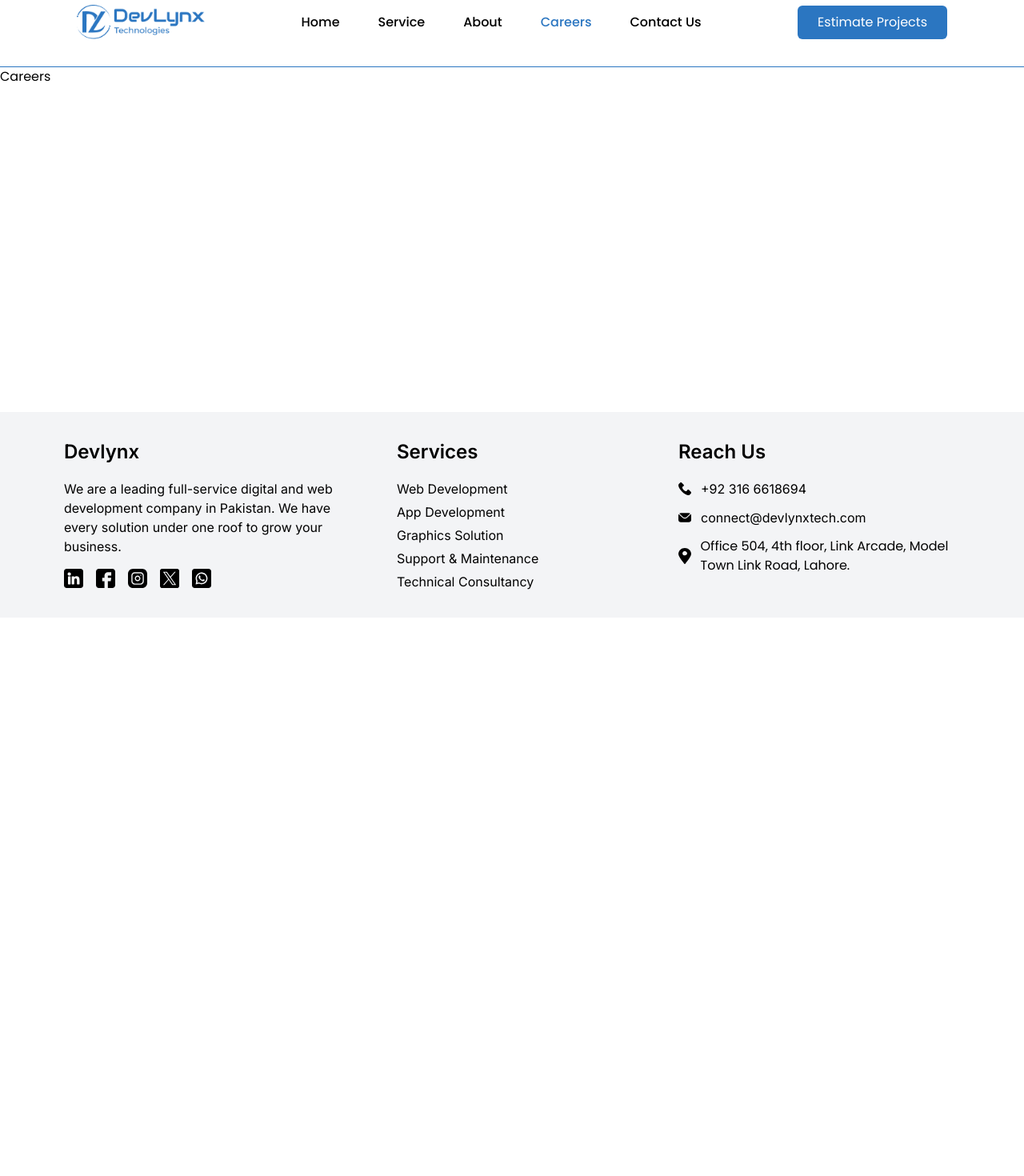
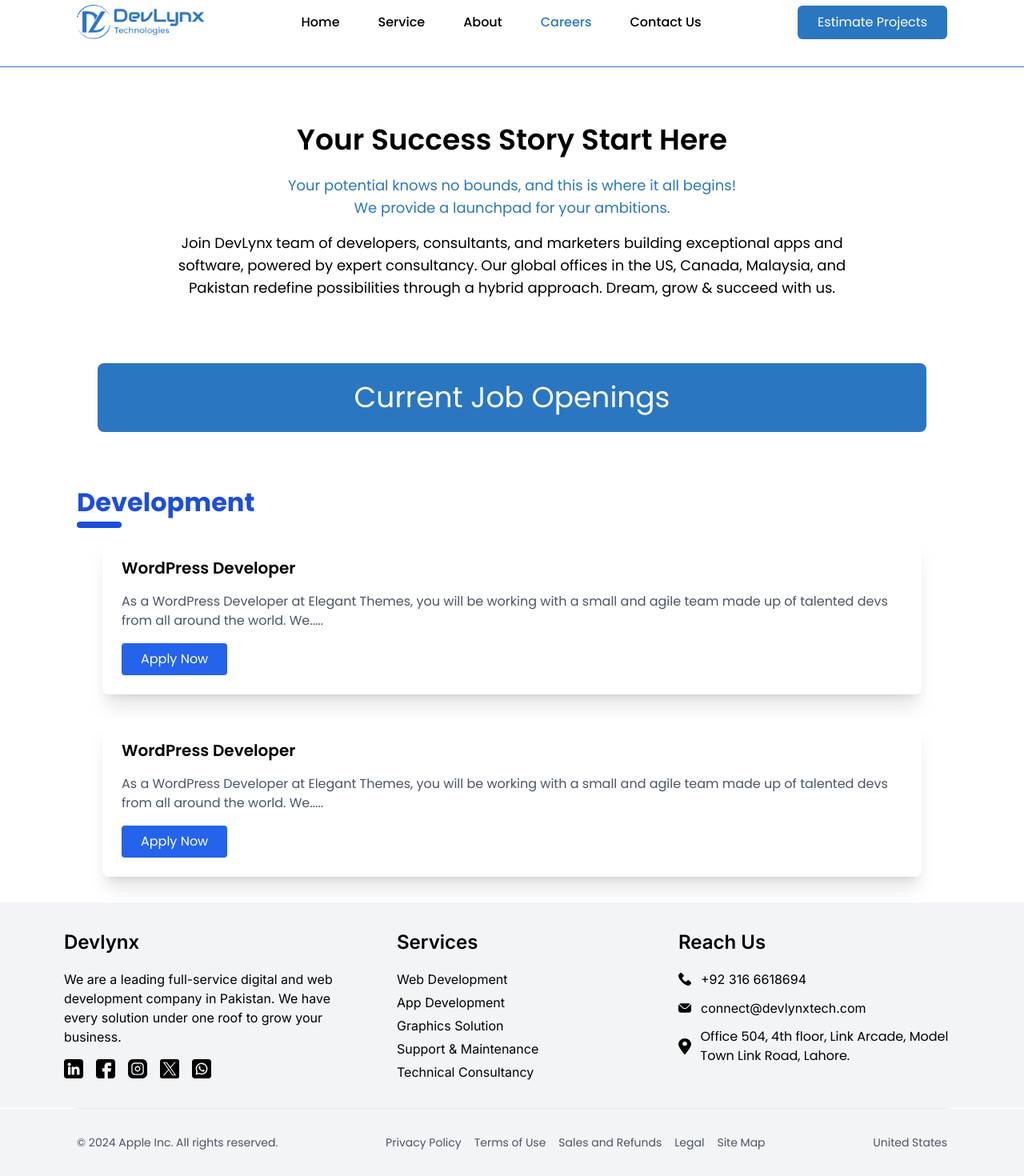
Before and after one commit to mohsin8888/Devlynx, a React (Create React App) app: page /careers in a window 1280 px wide. Shown: the part 28-1498 px from the top of the page at 80% size. Before the commit the page ends 800 px from the top, so only its background shows below. Built offline with nearby package versions, Linux system fonts and the light colour scheme.

Commit message:
Contact and careers page

```diff
--- /dev/null
+++ b/src/components/Buttons/Subfooter.jsx
@@ -0,0 +1,8 @@
+import React from 'react'
+
+export const Subfooter = () => {
+  return (
+   <>
+   gg
+   </>
+}
--- /dev/null
+++ b/src/components/Careers/Jobcard.jsx
@@ -0,0 +1,24 @@
+import React from 'react'
+
+export const Jobcard = ({
+    type,
+    value,
+     onClick ,
+     CustomClass,
+     Cardheading,
+     Cardpara,
+
+}) => {
+  return (
+    <div class={`flex justify-center items-center pb-8 ${CustomClass}`}>
+        <div class="bg-white shadow-xl rounded-lg p-6 w-[80%]">
+            <h3 class="text-xl font-semibold mb-4">{Cardheading}</h3>
+            <p class="text-gray-600 mb-4">
+               {Cardpara}
+            </p>
+            <button type={type} value={value} className="bg-blue-600 text-white px-6 py-2  rounded hover:bg-blue-700">Apply Now</button>
+        </div>
+
+</div>
+  )
+}
--- a/src/components/Footer.jsx
+++ b/src/components/Footer.jsx
@@ -4,11 +4,11 @@
 import { Socialmediaitem } from '../data/footer/Socialmediaitem';
 import { Servicesitem } from '../data/footer/Servicesitem';
 import { Contactusitems } from '../data/footer/Contactusitems';
-
+import { Subfooter } from './Subfooter';
 export const Footer = () => {
   return (
    <>
-   <div className="bg-gray-100 py-8">
+   <div className="bg-gray-100 py-8 b">
      <div className="max-w-6xl mx-auto px-4 grid grid-cols-1 sm:grid-cols-2 md:grid-cols-3 gap-8 text-center md:text-left">
 
       {Socialmediaitem.map((item, index) => (
@@ -86,6 +86,8 @@
 
     </div>
    </div>
+   <hr className='bg-gray-600 w-[85%] mx-auto px-12'></hr>
+   <Subfooter/>
    </>
   )
 }
--- a/src/components/Heading/Heading.jsx
+++ b/src/components/Heading/Heading.jsx
@@ -1,9 +1,9 @@
 import React from 'react'
 
-const Heading = ({heading,subheading,CustomClass}) => {
+const Heading = ({heading,subheading,CustomClass,CustomClasshea}) => {
   return (
     <div class={`max-w-4xl mx-auto text-center ${CustomClass}`}>
-    <h2 class="text-2xl poppins font-[600]  text-[#2B76C1]">
+    <h2 class={`text-2xl poppins font-[600]  text-[#2B76C1] ${CustomClasshea}`}>
       {heading}
     </h2>
     <p class="mt-4 text-lg poppins font-[400] text-[#626262]">
--- /dev/null
+++ b/src/components/Subfooter.jsx
@@ -0,0 +1,26 @@
+import React from 'react'
+
+export const Subfooter = () => {
+  return (
+   <>
+   <footer class="bg-gray-100 py-8">
+  <div class=" w-[85%] mx-auto flex flex-col md:flex-row items-center justify-between">
+    <p class="text-gray-600 text-sm">
+      © 2024 Apple Inc. All rights reserved.
+    </p>
+    <div class="flex space-x-4 mt-2 md:mt-0">
+      <a href="#" class="text-gray-600 text-sm hover:underline">Privacy Policy</a>
+      <a href="#" class="text-gray-600 text-sm hover:underline">Terms of Use</a>
+      <a href="#" class="text-gray-600 text-sm hover:underline">Sales and Refunds</a>
+      <a href="#" class="text-gray-600 text-sm hover:underline">Legal</a>
+      <a href="#" class="text-gray-600 text-sm hover:underline">Site Map</a>
+    </div>
+    <div class="mt-2 md:mt-0 text-gray-600 text-sm">
+      United States
+    </div>
+  </div>
+</footer>
+
+   </>
+  )
+}
--- a/src/index.css
+++ b/src/index.css
@@ -11,7 +11,7 @@
   box-sizing: border-box;
   font-family: "Poppins", sans-serif;
   font-weight: 400;
-  /* overflow-x: hidden ; */
+   overflow-x: hidden ;
 }
 :root {
   --gray-light: #f4f4f4;
--- a/src/pages/Careers.jsx
+++ b/src/pages/Careers.jsx
@@ -1,9 +1,72 @@
-import React from 'react'
-
+import React from "react";
+import MainWrapper from "../components/Wrapper/MainWrapper";
+import { Jobcard } from "../components/Careers/Jobcard";
 const Careers = () => {
   return (
-    <div>Careers</div>
-  )
-}
+    <>
+      <MainWrapper>
+        <div class="max-w-full mx-auto text-center">
+          <h2 class="text-4xl poppins font-[600] leading-[54px]  mb-4 text-[#000]">
+            Your Success Story Start Here
+          </h2>
+          <p class="mt-4 text-lg poppins font-[400] text-[#2B76C1]  mb-4">
+            Your potential knows no bounds, and this is where it all begins!{" "}
+            <br />
+            We provide a launchpad for your ambitions.
+          </p>
+          <p className="max-w-4xl  mb-20 text-lg poppins font-[400] text-[#000]  ">
+            Join DevLynx team of developers, consultants, and marketers building
+            exceptional apps and software, powered by expert consultancy. Our
+            global offices in the US, Canada, Malaysia, and Pakistan redefine
+            possibilities through a hybrid approach. Dream, grow & succeed with
+            us.
+          </p>
+        </div>
+        <div className=" bg-[#2B76C1] rounded-lg text-[#FFFFFF] text-4xl poppins font-[800] leading-[54px] p-4 w-[90%] max-auto text-center">
+          <span>Current Job Openings</span>
+        </div>
+      </MainWrapper>
 
-export default Careers
+      <div className="w-full flex flex-col ">
+  <div className="text-blue-700 mb-3 font-bold w-[90%] mx-auto pl-8">
+    <h2 className="text-[2rem]">Development</h2>
+    <div className="bg-blue-700 h-[1vh] w-[5%] rounded-xl"></div>
+  </div>
+  <Jobcard
+    Cardheading={"WordPress Developer"}
+    Cardpara={
+      "As a WordPress Developer at Elegant Themes, you will be working with a small and agile team made up of talented devs from all around the world. We....."
+    }
+    value={"Apply Now"}
+  />
+  <Jobcard
+    Cardheading={"WordPress Developer"}
+    Cardpara={
+      "As a WordPress Developer at Elegant Themes, you will be working with a small and agile team made up of talented devs from all around the world. We....."
+    }
+    value={"Apply Now"}
+
+  />
+</div>
+  {/* <div className="text-blue-700 font-bold  pl-8 pb-2 shadow-2xl">
+    <h2 className="text-[2rem]">Designing</h2>
+    <div className="bg-blue-700 h-[1vh] w-[5%] rounded-xl"></div>
+  </div>
+<div className="w-full flex flex-col mt-7 ">
+  <Jobcard
+    Cardheading={"WordPress Developer"}
+    Cardpara={
+      "As a WordPress Developer at Elegant Themes, you will be working with a small and agile team made up of talented devs from all around the world. We....."
+    }
+    value={"Apply Now"}
+    CustomClass={""}
+
+  />
+
+</div> */}
+
+    </>
+  );
+};
+
+export default Careers;
--- a/src/pages/Contact _Us.jsx
+++ b/src/pages/Contact _Us.jsx
@@ -1,49 +1,85 @@
 import React from 'react'
-
+import { Link } from 'react-router-dom'
+import MainWrapper from "../components/Wrapper/MainWrapper";
+import Heading from '../components/Heading/Heading';
+import { Socialmediaitem } from '../data/footer/Socialmediaitem';
+import Button from "../components/Buttons/Button";
 const Contact_Us = () => {
   return (
     <>
-        {/* <div class="max-w-7xl mx-auto flex flex-col md:flex-row bg-white p-8 shadow-lg rounded-lg">
+         <MainWrapper>
+           <Heading
+           heading={"Contact"}
+           CustomClasshea ={"!text-6xl !text-[#000] !pb-16"}
+           />
+        <div class="max-w-7xl mx-auto flex flex-col md:flex-row gap-20">
 
-        <div class="md:w-1/2 pr-8 mb-8 md:mb-0">
+        <div class="md:w-1/2 mb-8 md:mb-0">
             <h2 class="text-2xl font-bold mb-4">Bringing your dream digital ideas to life with our expertise</h2>
-            <h1 class="text-3xl font-extrabold mb-6">Devlynx Technologies</h1>
+            <h1 class="text-[2rem] font-extrabold mb-6">Devlynx Technologies</h1>
             <p class="text-lg mb-4">Office 504, 4th floor, Link Arcade, Model Town, Link Road, Lahore</p>
             <p class="text-lg font-semibold mb-4">connect@devlynxtech.com</p>
-            <div class="flex space-x-4">
-                <a href="#" class="text-black"><i class="fab fa-linkedin fa-2x"></i></a>
-                <a href="#" class="text-black"><i class="fab fa-facebook fa-2x"></i></a>
-                <a href="#" class="text-black"><i class="fab fa-twitter fa-2x"></i></a>
-                <a href="#" class="text-black"><i class="fab fa-instagram fa-2x"></i></a>
-                <a href="#" class="text-black"><i class="fab fa-whatsapp fa-2x"></i></a>
-            </div>
+            {Socialmediaitem.map((item, index) => (
+        <div key={index}>
+          <ul className="flex  space-x-4">
+            <li>
+              <Link to="#">
+                <img src={item.linkdin} alt="LinkedIn" className="w-6 h-6" />
+              </Link>
+            </li>
+            <li>
+              <Link to="#">
+                <img src={item.facebook} alt="Facebook" className="w-6 h-6" />
+              </Link>
+            </li>
+            <li>
+              <Link to="#">
+                <img src={item.insta} alt="Instagram" className="w-6 h-6" />
+              </Link>
+            </li>
+            <li>
+              <Link to="#">
+                <img src={item.twitter} alt="Twitter" className="w-6 h-6" />
+              </Link>
+            </li>
+            <li>
+              <Link to="#">
+                <img src={item.whatsappfooter} alt="WhatsApp" className="w-6 h-6" />
+              </Link>
+            </li>
+          </ul>
+        </div>
+      ))}
         </div>
 
 
         <div class="md:w-1/2">
             <form action="#" method="POST">
                 <div class="mb-4">
-                    <input type="text" name="name" placeholder="Your Name" class="w-full p-3 border border-gray-300 rounded-lg"/>
+                    <input type="text" name="name" placeholder="Your Name"  className="w-full p-3 border border-gray-300 rounded-lg"/>
                 </div>
                 <div class="mb-4">
                     <input type="text" name="company_name" placeholder="Company Name (Optional)" class="w-full p-3 border border-gray-300 rounded-lg"/>
                 </div>
                 <div class="mb-4">
-                    <input type="email" name="email" placeholder="Company Email" class="w-full p-3 border border-gray-300 rounded-lg"/>
+                    <input type="email" name="email" placeholder="Company Email" className="w-full p-3 border border-gray-300 rounded-lg"/>
                 </div>
                 <div class="mb-4">
-                    <input type="text" name="phone" placeholder="Phone Number" class="w-full p-3 border border-gray-300 rounded-lg"/>
+                    <input type="number" name="phone" placeholder="Phone Number" className="w-full p-3 border border-gray-300 rounded-lg"/>
                 </div>
                 <div class="mb-4">
-                    <textarea name="message" rows="4" placeholder="Your Message" class="w-full p-3 border border-gray-300 rounded-lg"></textarea>
+                    <textarea name="message" rows="4" placeholder="Your Message" className="w-full p-3 border border-gray-300 rounded-lg"></textarea>
                 </div>
-                <div class="text-center">
-                    <button type="submit" class="bg-blue-500 text-white font-bold py-3 px-6 rounded-lg hover:bg-blue-600 transition duration-300">Submit</button>
-                </div>
+                <Button
+    value={"Submit"}
+    customClass={
+      "rounded-md border border-transparent leading-normal hover:bg-white hover:text-[#2B76C1] hover:font-[400] hover:border-[#2B76C1] transition-all duration-300"
+    }
+  />
             </form>
         </div>
-    </div> */}
-
+    </div>
+    </MainWrapper>
 
     </>
   )
```
Also changed, not shown: src/pages/Home.jsx (+0 -20 lines).
